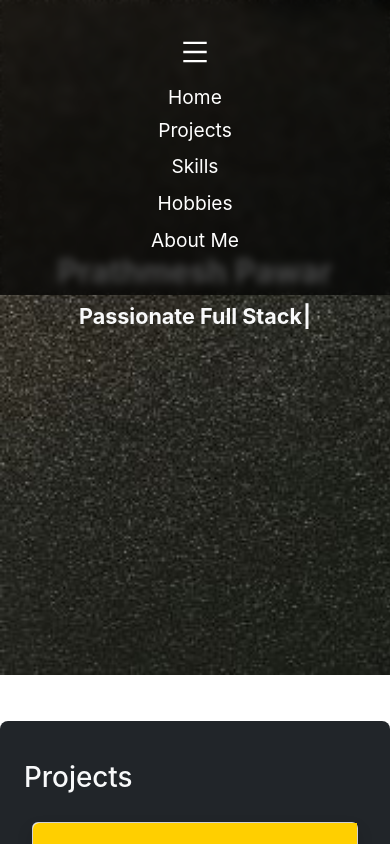
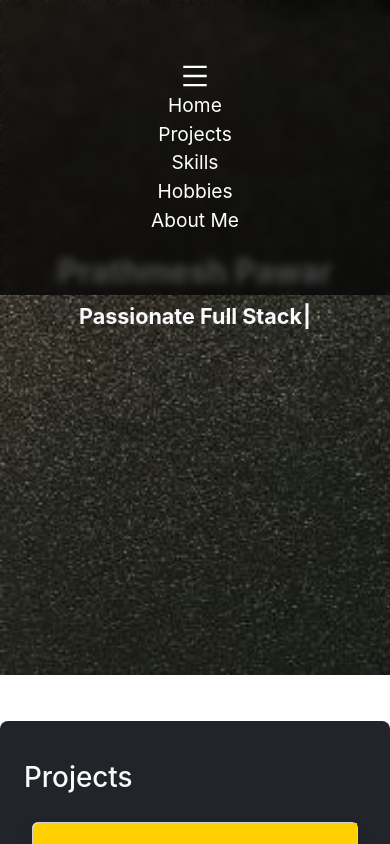
Before and after one commit to prath4912/Portfolio, a React (Create React App) app: page / in a window 390 px wide. Both pictures are taken after a click on the icon 195 px from the left and 50 px from the top of the page. Shown: the top 844 px of the page. Built offline with nearby package versions, Linux system fonts and the light colour scheme.

Commit message:
Menu Button Added

```diff
--- a/src/components/header.js
+++ b/src/components/header.js
@@ -6,12 +6,17 @@ export default function Header() {
   const[temp , settemp] = useState(false) ;
 
   const [hl , sethl] = useState("12vh") ;
-
+  const [hn , sethn]=useState("12vh") ;
   function closeMobileNavOnResize() {
     if (window.innerWidth < 768) {
       setsham(true);
     } else {
       setsham(false);
+    }
+
+    if(window.innerWidth < 430)
+    {
+      sethn("8vh")
     }
   }
   window.onresize = closeMobileNavOnResize;
@@ -20,7 +25,7 @@ const tog = ()=>{
   if(temp)
   {
     settemp(false) ;
-    sethl("12vh") ;
+    sethl(hn) ;
   }else{
     settemp(true) ;
     sethl("35vh") ;
@@ -29,7 +34,7 @@ const tog = ()=>{
 
 const tfal = ()=>{
   settemp(false) ;
-  sethl("12vh") ;
+  sethl(hn) ;
 }
 
 useEffect(()=>{
@@ -54,7 +59,8 @@ useEffect(()=>{
         <div className="dh1 " style={{height : hl}}>
 
         <div className="hw1 text-center">
-          <svg
+        {/* {!temp ?  */}
+        <svg
             stroke="currentColor"
             fill="currentColor"
             stroke-width="0"
@@ -66,15 +72,21 @@ useEffect(()=>{
             style={{ color: "white" }}
             onClick={tog}
           >
-            <path d="M904 160H120c-4.4 0-8 3.6-8 8v64c0 4.4 3.6 8 8 8h784c4.4 0 8-3.6 8-8v-64c0-4.4-3.6-8-8-8zm0 624H120c-4.4 0-8 3.6-8 8v64c0 4.4 3.6 8 8 8h784c4.4 0 8-3.6 8-8v-64c0-4.4-3.6-8-8-8zm0-312H120c-4.4 0-8 3.6-8 8v64c0 4.4 3.6 8 8 8h784c4.4 0 8-3.6 8-8v-64c0-4.4-3.6-8-8-8z"></path>
+           <path d="M904 160H120c-4.4 0-8 3.6-8 8v64c0 4.4 3.6 8 8 8h784c4.4 0 8-3.6 8-8v-64c0-4.4-3.6-8-8-8zm0 624H120c-4.4 0-8 3.6-8 8v64c0 4.4 3.6 8 8 8h784c4.4 0 8-3.6 8-8v-64c0-4.4-3.6-8-8-8zm0-312H120c-4.4 0-8 3.6-8 8v64c0 4.4 3.6 8 8 8h784c4.4 0 8-3.6 8-8v-64c0-4.4-3.6-8-8-8z"></path>
           </svg>
+        {/* //   :
+        //   <svg             onClick={tog}
+        //   xmlns="http://www.w3.org/2000/svg" width="25" height="25" fill="white" class="bi bi-x-lg" viewBox="0 0 16 16">
+        //   <path d="M2.146 2.854a.5.5 0 1 1 .708-.708L8 7.293l5.146-5.147a.5.5 0 0 1 .708.708L8.707 8l5.147 5.146a.5.5 0 0 1-.708.708L8 8.707l-5.146 5.147a.5.5 0 0 1-.708-.708L7.293 8 2.146 2.854Z"/>
+        // </svg>
+        // } */}
 
           {temp ? <div className="container d-flex flex-column justify-content-center">
-            <div className="mt-3" onClick={tfal}  > <a href="#bg">Home</a></div>
-            <div className="my-1"  onClick={tfal} > <a href="#projects">Projects</a></div>
-            <div className="my-1" onClick={tfal} > <a href="#skills">Skills</a></div>
-            <div className="my-1" onClick={tfal} > <a href="#hobbies">Hobbies</a></div>
-            <div className="my-1" onClick={tfal} > <a href="#home">About Me</a>{" "}</div>
+            <div className=""  > <a onClick={tfal}  href="#bg">Home</a></div>
+            <div className=""  > <a onClick={tfal} href="#projects">Projects</a></div>
+            <div className="" > <a onClick={tfal} href="#skills">Skills</a></div>
+            <div className="" > <a onClick={tfal} href="#hobbies">Hobbies</a></div>
+            <div className="" > <a onClick={tfal} href="#home">About Me</a>{" "}</div>
           </div> : <></>}
         </div>
         </div>
```
